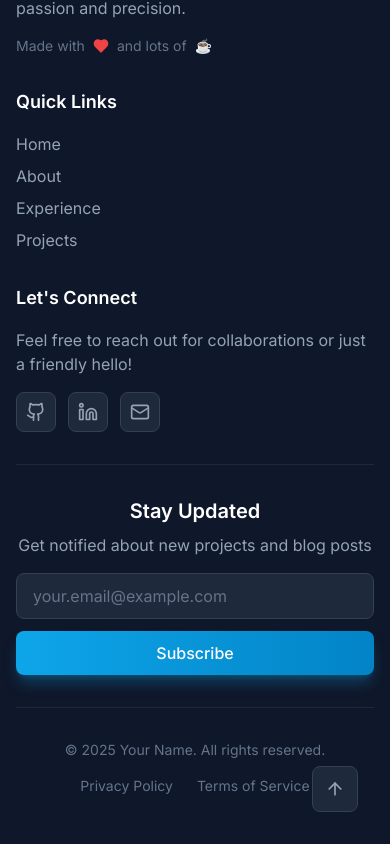
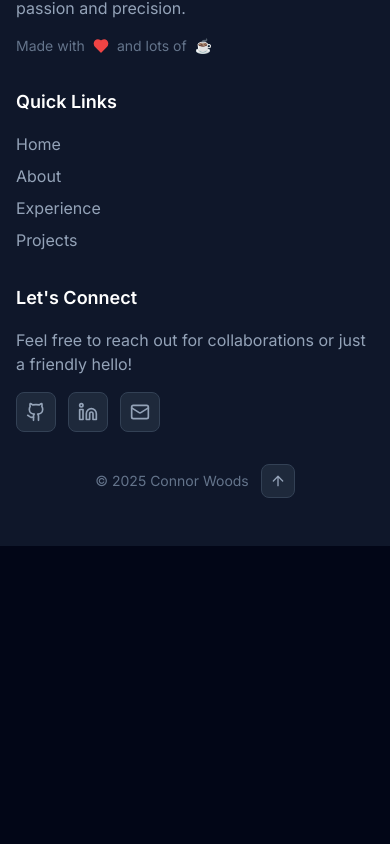
Before and after one commit to cwoods05/portfolio, a React (Vite) app: page / in a window 390 px wide. Shown: the part 9743-10587 px from the top of the page. After the commit the page ends 10289 px from the top, so only its background shows below. Built offline with nearby package versions, Linux system fonts and the light colour scheme.

Commit message:
fix: removed a section and moved some things

```diff
--- a/src/components/Footer.jsx
+++ b/src/components/Footer.jsx
@@ -1,9 +1,6 @@
 import { Heart, Github, Linkedin, Mail, ArrowUp } from 'lucide-react';
-import Button from './ui/Button';
 
 const Footer = () => {
-  const currentYear = new Date().getFullYear();
-
   const scrollToTop = () => {
     window.scrollTo({
       top: 0,
@@ -86,59 +83,20 @@ const Footer = () => {
           </div>
         </div>
 
-        {/* Newsletter Section (Optional) */}
-        <div className="py-8 border-y border-slate-800 mb-8">
-          <div className="max-w-2xl mx-auto text-center">
-            <h3 className="text-xl font-semibold text-white mb-2">
-              Stay Updated
-            </h3>
-            <p className="text-slate-400 mb-4">
-              Get notified about new projects and blog posts
-            </p>
-            <form className="flex flex-col sm:flex-row gap-3 max-w-md mx-auto">
-              <input
-                type="email"
-                placeholder="your.email@example.com"
-                className="flex-1 px-4 py-2.5 bg-slate-800 border border-slate-700 rounded-lg text-slate-300 placeholder-slate-500 focus:outline-none focus:border-primary-500 transition-colors"
-              />
-              <Button type="submit" size="md">
-                Subscribe
-              </Button>
-            </form>
+        {/* Bottom Bar */}
+        <div className="flex items-center justify-center gap-3">
+          <div className="text-slate-500 text-sm text-center">
+            © 2025 Connor Woods
           </div>
-        </div>
-
-        {/* Bottom Bar */}
-        <div className="flex flex-col md:flex-row items-center justify-between gap-4">
-          <div className="text-slate-500 text-sm text-center md:text-left">
-            © {currentYear} Your Name. All rights reserved.
-          </div>
-
-          <div className="flex items-center gap-6 text-sm">
-            <a
-              href="/privacy"
-              className="text-slate-500 hover:text-slate-300 transition-colors"
-            >
-              Privacy Policy
-            </a>
-            <a
-              href="/terms"
-              className="text-slate-500 hover:text-slate-300 transition-colors"
-            >
-              Terms of Service
-            </a>
-          </div>
+          <button
+            onClick={scrollToTop}
+            className="p-2 bg-slate-800 hover:bg-slate-700 text-slate-400 hover:text-primary-400 border border-slate-700 hover:border-primary-500/50 rounded-lg transition-all duration-300 hover:-translate-y-1"
+            aria-label="Scroll to top"
+          >
+            <ArrowUp className="w-4 h-4" />
+          </button>
         </div>
       </div>
-
-      {/* Scroll to Top Button */}
-      <button
-        onClick={scrollToTop}
-        className="absolute bottom-8 right-8 p-3 bg-slate-800 hover:bg-slate-700 text-slate-400 hover:text-primary-400 border border-slate-700 hover:border-primary-500/50 rounded-lg transition-all duration-300 hover:-translate-y-1"
-        aria-label="Scroll to top"
-      >
-        <ArrowUp className="w-5 h-5" />
-      </button>
 
       {/* Decorative gradient */}
       <div className="absolute top-0 left-1/2 transform -translate-x-1/2 w-full max-w-4xl h-px bg-gradient-to-r from-transparent via-primary-500/50 to-transparent" />
```
